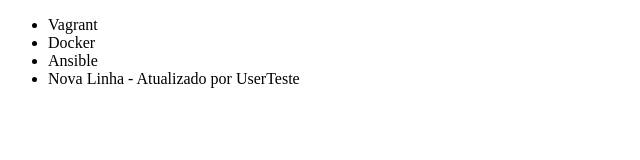
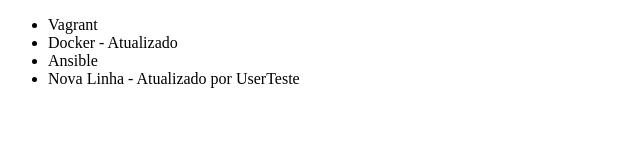
Before and after one commit to Guerreiro9632/GitHub-Alura, a plain HTML site: page index.html in a window 1280 px wide. Shown: the full height of the page, 0-640 px from the left. Drawn offline with Linux system fonts and the light colour scheme.

Commit message:
atualizado curso de Docker

```diff
--- a/index.html
+++ b/index.html
@@ -7,9 +7,9 @@
 <body>
     <ul>
         <li>Vagrant</li>
-        <li>Docker</li>
+        <li>Docker - Atualizado</li>
         <li>Ansible</li>
-	<li>Nova Linha - Atualizado por UserTeste</li>
+	    <li>Nova Linha - Atualizado por UserTeste</li>
     </ul>
 </body>
 </html>
```
